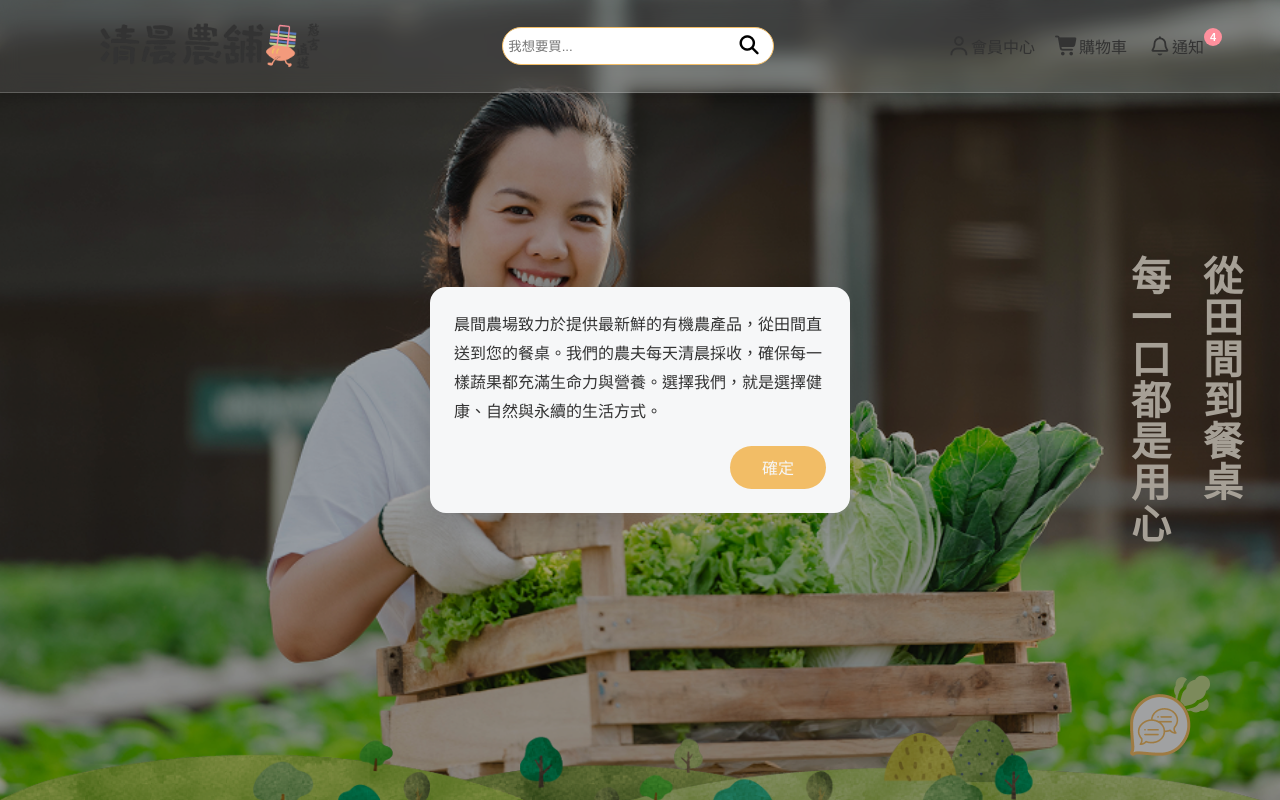
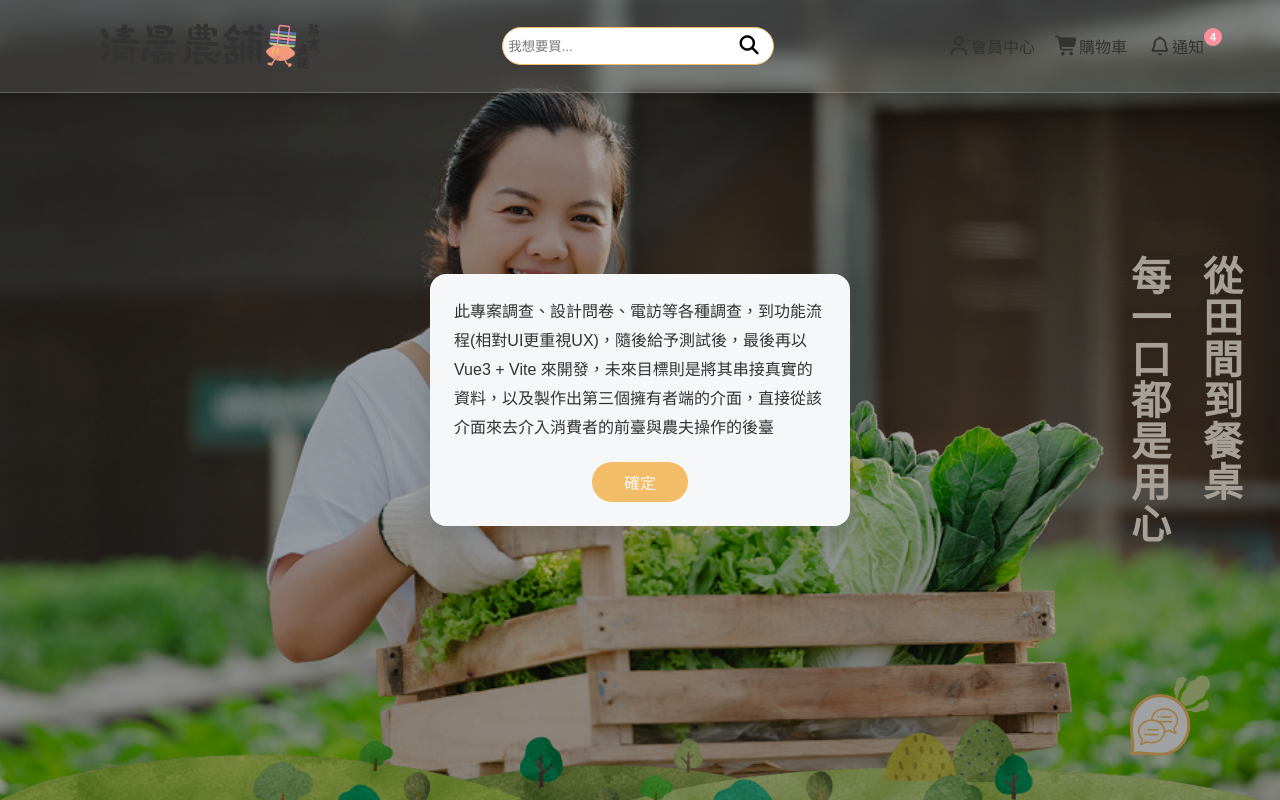
Before and after one commit to rHyThM3294/morning-farm, a Vue app: page / in a window 1280 px wide. Both pictures are taken after a click on the button 1170 px from the left and 717 px from the top of the page. Shown: the top 800 px of the page. Built offline with nearby package versions, Linux system fonts and the light colour scheme.

Commit message:
調整些許Communication.vue

```diff
--- a/src/components/common/Communication.vue
+++ b/src/components/common/Communication.vue
@@ -2,7 +2,7 @@
   <div v-show="visible" class="commOverlay" ref="overlayRef" @click.self="closePanel">
     <div class="commPanel" ref="panelRef">
       <div class="commContent">
-        <p>晨間農場致力於提供最新鮮的有機農產品，從田間直送到您的餐桌。我們的農夫每天清晨採收，確保每一樣蔬果都充滿生命力與營養。選擇我們，就是選擇健康、自然與永續的生活方式。</p>
+        <p>此專案調查、設計問卷、電訪等各種調查，到功能流程(相對UI更重視UX)，隨後給予測試後，最後再以 Vue3 + Vite 來開發，未來目標則是將其串接真實的資料，以及製作出第三個擁有者端的介面，直接從該介面來去介入消費者的前臺與農夫操作的後臺</p>
       </div>
       <div class="commFooter">
         <button type="button" class="confirmButton" @click="closePanel">確定</button>
@@ -134,11 +134,11 @@ function closePanel() {
 
 .commFooter {
   display: flex;
-  justify-content: flex-end;
+  justify-content: center;
 }
 
 .confirmButton {
-  padding: 0.6em 2em;
+  padding: 0.5em 2em;
   border: none;
   border-radius: 2em;
   background-color: var(--mainColor);
@@ -147,8 +147,11 @@ function closePanel() {
   cursor: pointer;
   transition: var(--transitionNormal);
 }
+@media(width > 768px){
+    .confirmButton:hover{
+        color: var(--black);
+        background-color: var(--backgroundColor);
+    }
+}
 
-.confirmButton:hover {
-  opacity: 0.85;
-}
 </style>
```
